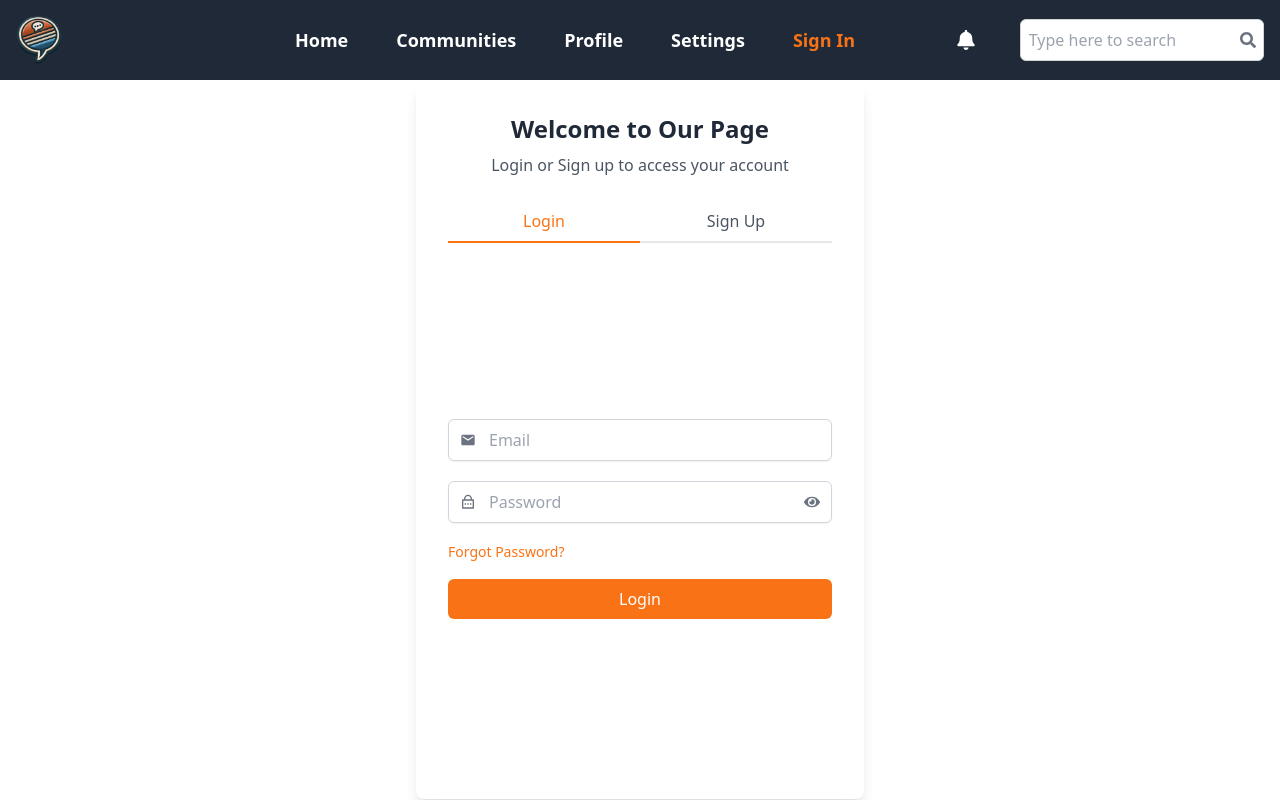
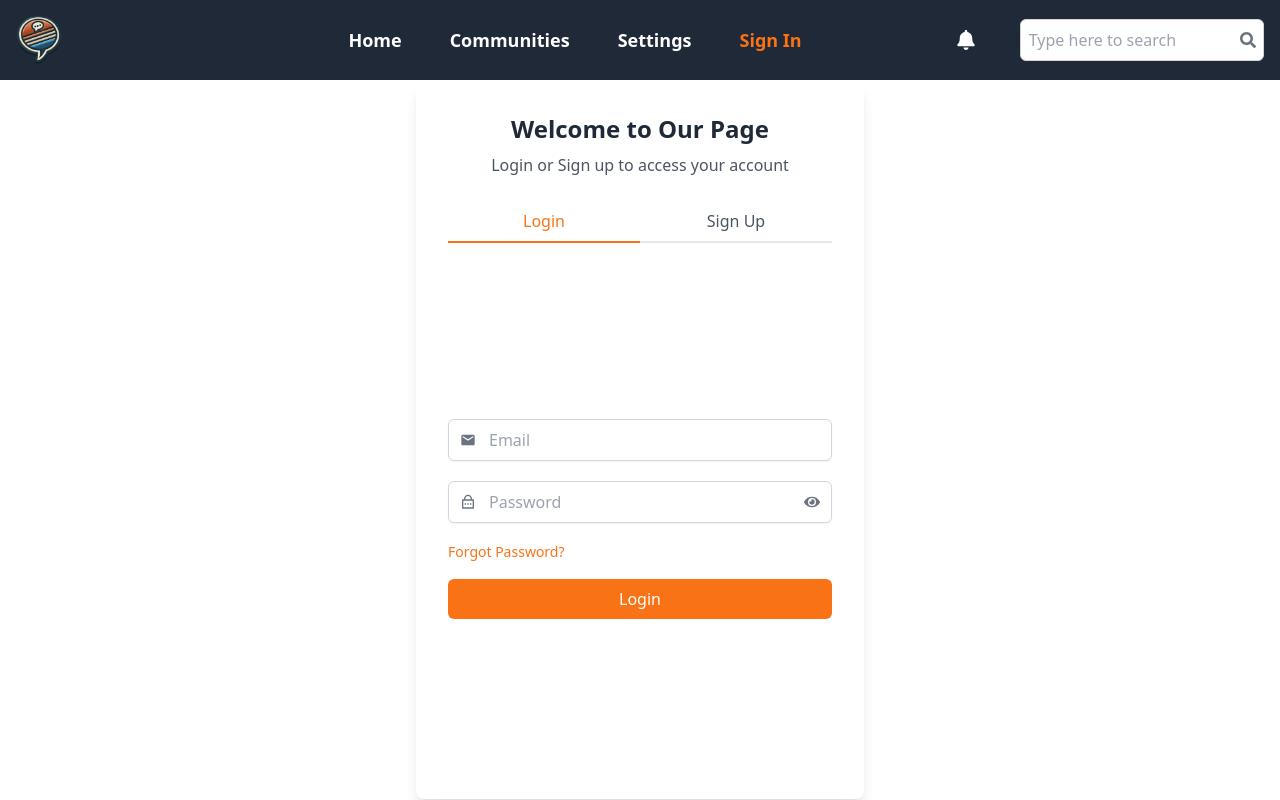
Before and after one commit to jingtheanteng/y4s1-pp, a React (Create React App) app: page /loginregister in a window 1280 px wide. Built offline with nearby package versions, Linux system fonts and the light colour scheme.

Commit message:
last update

```diff
--- a/src/Admin/Post/PostList.js
+++ b/src/Admin/Post/PostList.js
@@ -424,12 +424,7 @@ function PostList() {
                           <FaComment className="text-green-500 mr-1" /> {selectedPost.comment_count}
                         </span>
                       </div>
-                      <button
-                        className="flex items-center text-blue-500 hover:text-blue-700"
-                        onClick={() => handleLikePost(selectedPost.id)}
-                      >
-                        <FaThumbsUp className="mr-1" /> Like
-                      </button>
+
                     </div>
 
                     <div className="text-sm text-gray-500 mb-2">
--- a/src/Components/Header.js
+++ b/src/Components/Header.js
@@ -178,7 +178,9 @@ function Header() {
                                 <div className="absolute left-1/2 transform -translate-x-1/2 bg-white text-black rounded-md shadow-lg mt-2 w-full">
                                     <span className={`block cursor-pointer p-2 ${isHome ? 'text-orange-500' : 'hover:text-orange-500'}`} onClick={handleHomeClick}>Home</span>
                                     <span className={`block cursor-pointer p-2 ${isCommunities ? 'text-orange-500' : 'hover:text-orange-500'}`} onClick={handleCommunitiesClick}>Communities</span>
-                                    <span className={`block cursor-pointer p-2 ${isProfile ? 'text-orange-500' : 'hover:text-orange-500'}`} onClick={handleProfileClick}>Profile</span>
+                                    {isLoggedIn && (
+                                        <span className={`block cursor-pointer p-2 ${isProfile ? 'text-orange-500' : 'hover:text-orange-500'}`} onClick={handleProfileClick}>Profile</span>
+                                    )}
                                     <span className={`block cursor-pointer p-2 ${isSetting ? 'text-orange-500' : 'hover:text-orange-500'}`} onClick={handleSettingClick}>Settings</span>
                                     {!isLoggedIn && (
                                         <span className={`block cursor-pointer p-2 ${isSignIn ? 'text-orange-500' : 'hover:text-orange-500'}`} onClick={handleSignInClick}>Sign In</span>
@@ -190,7 +192,9 @@ function Header() {
                         <nav className="hidden lg:flex items-center justify-center space-x-12">
                             <span className={`cursor-pointer text-lg font-bold ${isHome ? 'text-orange-500' : 'text-white hover:text-orange-500'}`} onClick={handleHomeClick}>Home</span>
                             <span className={`cursor-pointer text-lg font-bold ${isCommunities ? 'text-orange-500' : 'text-white hover:text-orange-500'}`} onClick={handleCommunitiesClick}>Communities</span>
-                            <span className={`cursor-pointer text-lg font-bold ${isProfile ? 'text-orange-500' : 'text-white hover:text-orange-500'}`} onClick={handleProfileClick}>Profile</span>
+                            {isLoggedIn && (
+                                <span className={`cursor-pointer text-lg font-bold ${isProfile ? 'text-orange-500' : 'text-white hover:text-orange-500'}`} onClick={handleProfileClick}>Profile</span>
+                            )}
                             <span className={`cursor-pointer text-lg font-bold ${isSetting ? 'text-orange-500' : 'text-white hover:text-orange-500'}`} onClick={handleSettingClick}>Settings</span>
                             {!isLoggedIn && (
                                 <span className={`cursor-pointer text-lg font-bold ${isSignIn ? 'text-orange-500' : 'text-white hover:text-orange-500'}`} onClick={handleSignInClick}>Sign In</span>
```
Also changed, not shown: 1 other file (tests, documents, lock files or other folders).
